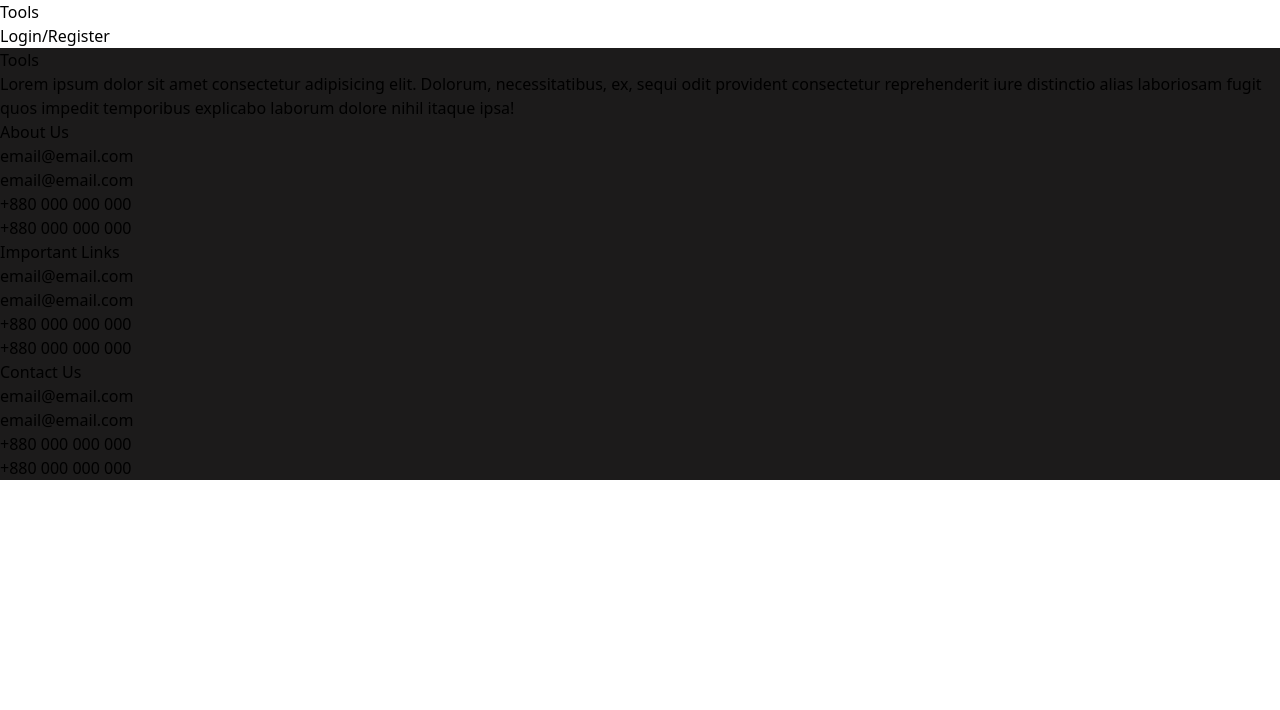
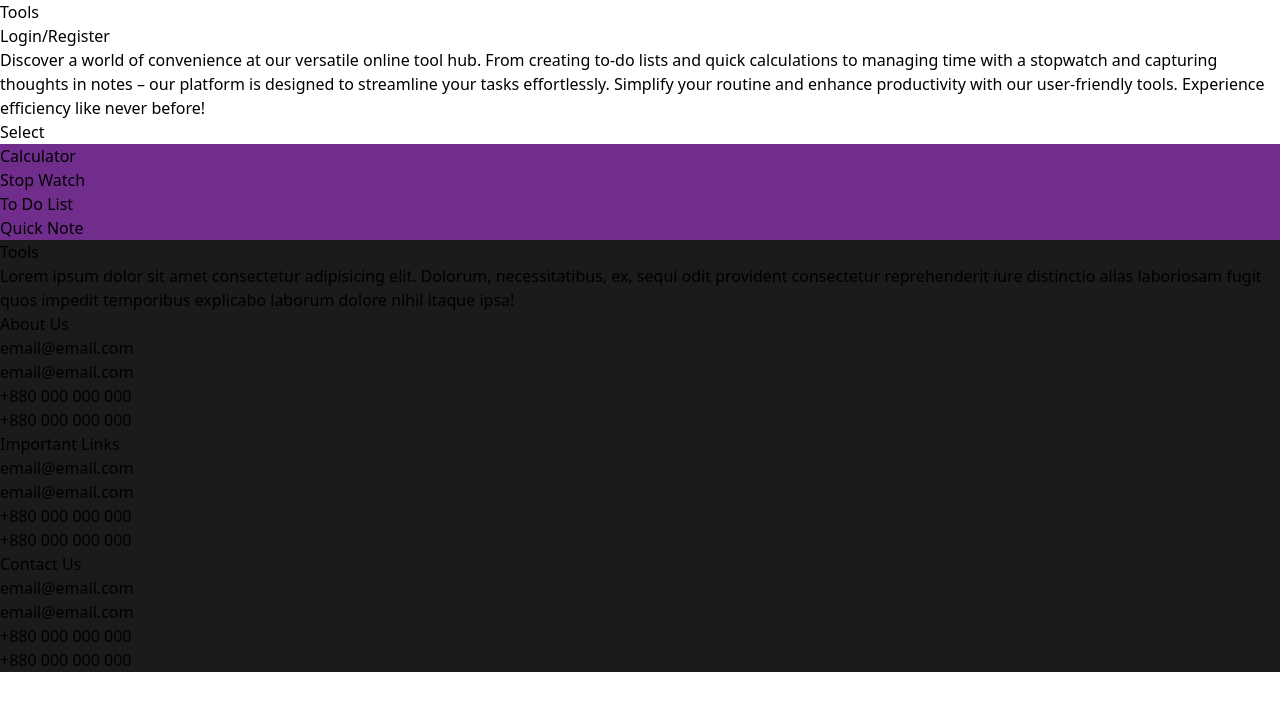
Before and after one commit to Aniqa4/Made-In-Home, a React (Vite) app: page / in a window 1280 px wide. Shown: the top 710 px of the page. Built offline with nearby package versions, Linux system fonts and the light colour scheme.

Commit message:
added query client provider

```diff
--- a/package.json
+++ b/package.json
@@ -10,6 +10,9 @@
     "preview": "vite preview"
   },
   "dependencies": {
+    "@reduxjs/toolkit": "^2.0.1",
+    "@tanstack/react-query": "^5.13.4",
+    "axios": "^1.6.2",
     "localforage": "^1.10.0",
     "match-sorter": "^6.3.1",
     "react": "^18.2.0",
--- /dev/null
+++ b/src/Components/ItemContainer.jsx
@@ -0,0 +1,12 @@
+import React from 'react'
+import '../Styles/Styles.css'
+
+function ItemContainer({ name }) {
+    return (
+        <div className=' bg-purple rounded'>
+            <p className='text-center text-white text-xl py-5 hover:bg-purple-950 hover:rounded'>{name}</p>
+        </div>
+    )
+}
+
+export default ItemContainer
--- a/src/Home/HeroSection.jsx
+++ b/src/Home/HeroSection.jsx
@@ -2,8 +2,14 @@ import React from 'react'
 
 function HeroSection() {
   return (
-    <div>
-
+    <div className='py-10'>
+      <p className=' bg-purple-50 p-5 text-center'>
+        Discover a world of convenience at our versatile online tool hub.
+        From creating to-do lists and quick calculations to managing time
+        with a stopwatch and capturing thoughts in notes – our platform is designed to streamline your tasks effortlessly.
+        Simplify your routine and enhance productivity with our user-friendly tools.
+        Experience efficiency like never before!
+      </p>
     </div>
   )
 }
--- a/src/Home/Home.jsx
+++ b/src/Home/Home.jsx
@@ -1,10 +1,12 @@
 import React from 'react'
 import HeroSection from './HeroSection'
+import Main from './Main'
 
 function Home() {
   return (
-    <div>
+    <div className='container mx-auto'>
         <HeroSection/>
+        <Main/>
     </div>
   )
 }
--- /dev/null
+++ b/src/Home/Main.jsx
@@ -0,0 +1,18 @@
+import React from 'react'
+import ItemContainer from '../Components/ItemContainer'
+
+function Main() {
+    return (
+        <div>
+            <h1 className=' text-center text-black text-xl uppercase'>Select</h1>
+            <div className='py-10 grid grid-cols-1 gap-5'>
+                <ItemContainer name={'Calculator'} />
+                <ItemContainer name={'Stop Watch'} />
+                <ItemContainer name={'To Do List'} />
+                <ItemContainer name={'Quick Note'} />
+            </div>
+        </div>
+    )
+}
+
+export default Main
--- a/src/Styles/Styles.css
+++ b/src/Styles/Styles.css
@@ -1,3 +1,7 @@
-.footer-bg{
+.footer-bg {
     background-color: #1c1b1b;
 }
+
+.bg-purple {
+    background-color: #712d8c;
+}
--- a/src/main.jsx
+++ b/src/main.jsx
@@ -4,9 +4,17 @@ import './index.css'
 import { RouterProvider } from 'react-router-dom'
 import router from './Routes/routes'
 
+import {
+  QueryClient,
+  QueryClientProvider,
+} from '@tanstack/react-query'
+
+const queryClient = new QueryClient()
+
 ReactDOM.createRoot(document.getElementById('root')).render(
   <React.StrictMode>
-    <RouterProvider router={router}>
-    </RouterProvider>
+    <QueryClientProvider client={queryClient}>
+      <RouterProvider router={router} />
+    </QueryClientProvider>
   </React.StrictMode>,
 )
```
Also changed, not shown: 1 other file (tests, documents, lock files or other folders).
